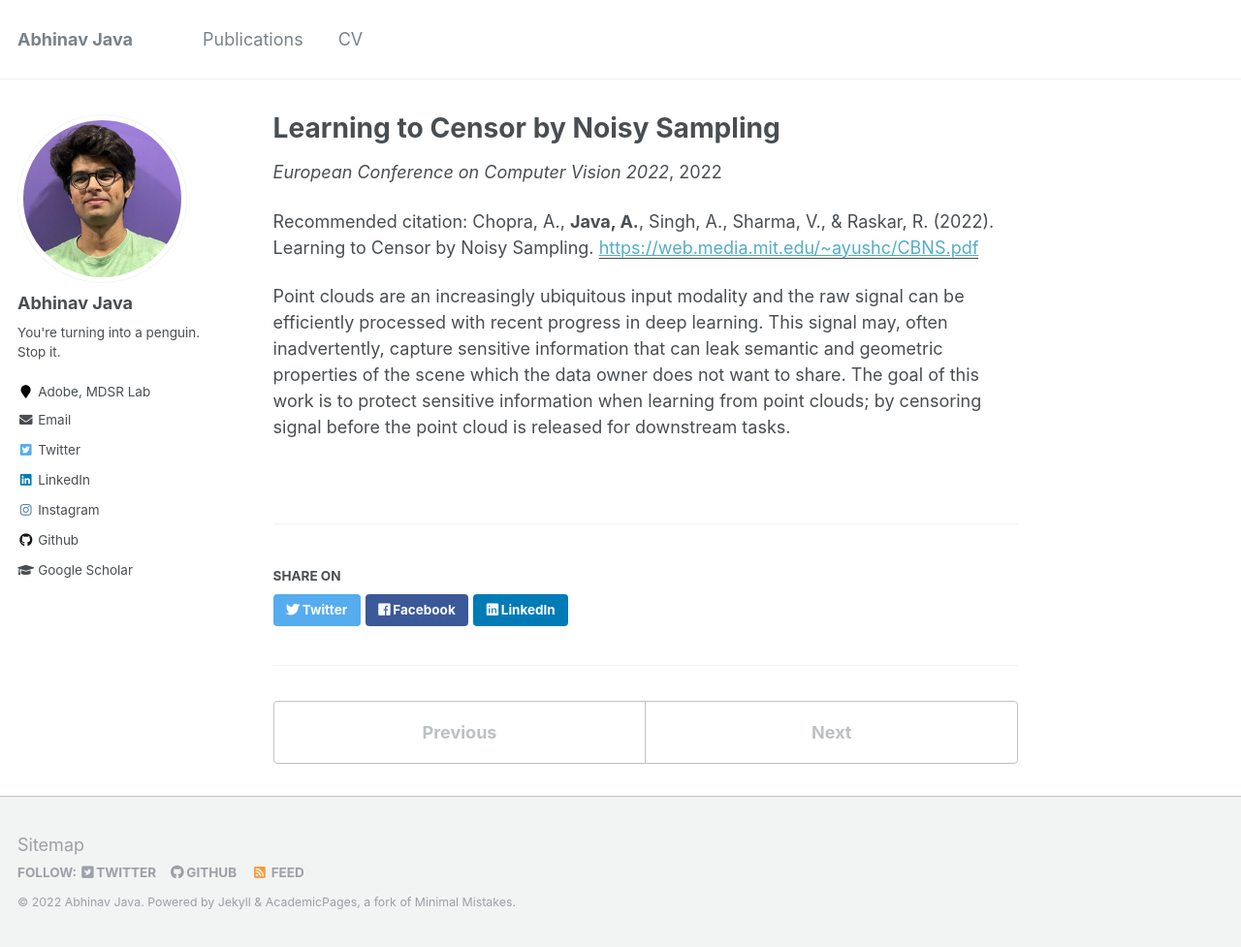
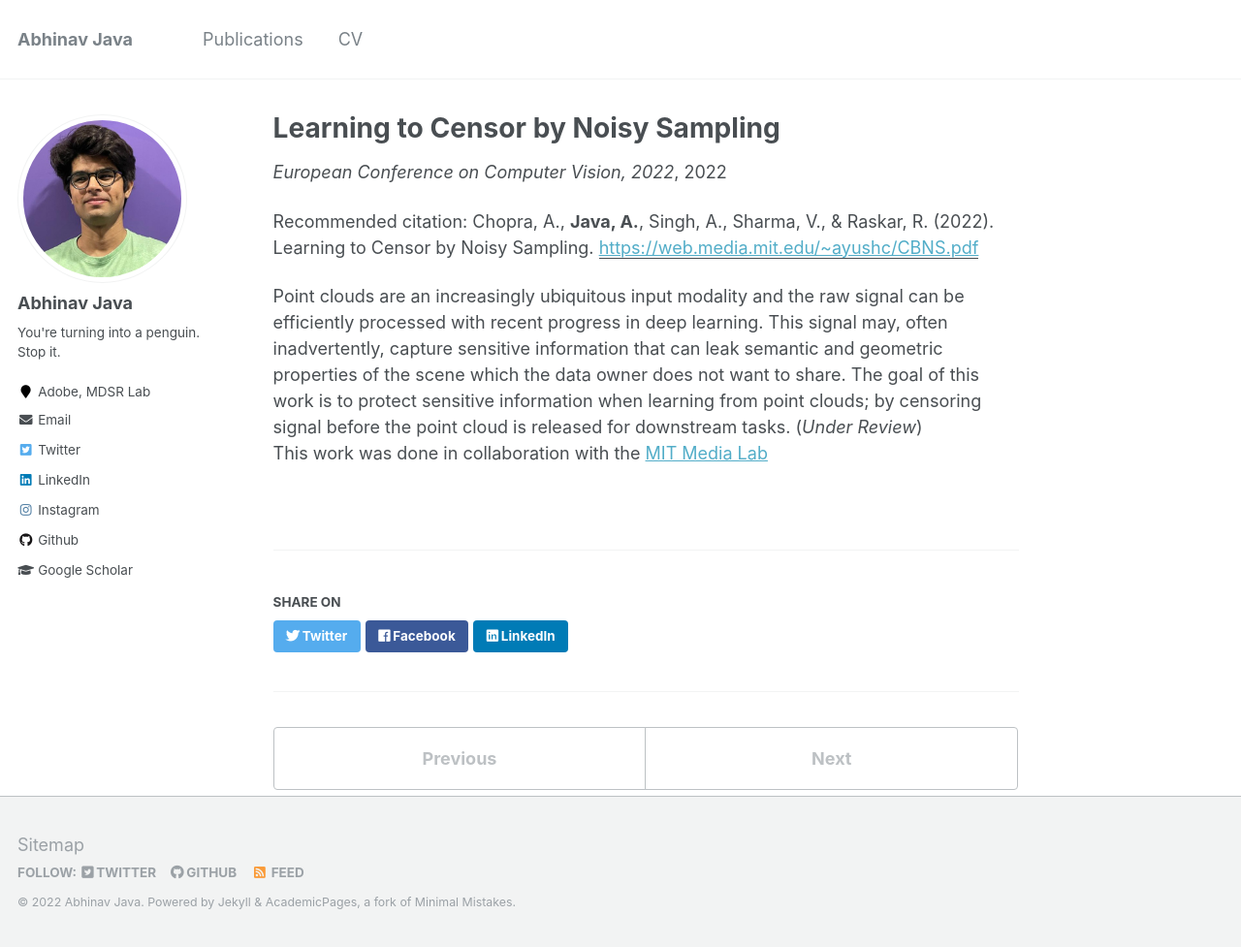
Before and after one commit to java-abhinav07/java-abhinav07, a Jekyll site: the page built from _publications/cbns.md, in a window 1280 px wide and 977 px high. Shown: the whole window at 97% size. Built offline with Jekyll 4.4.1, drawn with Linux system fonts in a browser that asks for light colours.

Commit message:
Update cbns.md

```diff
--- a/_publications/cbns.md
+++ b/_publications/cbns.md
@@ -4,10 +4,10 @@ collection: publications
 permalink: /publication/cbns
 # excerpt: 'This paper is about the number 1. The number 2 is left for future work.'
 date: 2022-03-03
-venue: 'European Conference on Computer Vision 2022'
+venue: 'European Conference on Computer Vision, 2022'
 paperurl: 'https://web.media.mit.edu/~ayushc/CBNS.pdf'
 citation: 'Chopra, A., <b>Java, A.</b>, Singh, A., Sharma, V., & Raskar, R. (2022). Learning to Censor by Noisy Sampling.'
 image: "../images/cbns.png"
 ---
-Point clouds are an increasingly ubiquitous input modality and the raw signal can be efficiently processed with recent progress in deep learning. This signal may, often inadvertently, capture sensitive information that can leak semantic and geometric properties of the scene which the data owner does not want to share. The goal of this work is to protect sensitive information when learning from point clouds; by censoring signal before the point cloud is released for downstream tasks. <br>
-<!-- This work was done in collaboration with the [MIT Media Lab](https://www.media.mit.edu/) -->
+Point clouds are an increasingly ubiquitous input modality and the raw signal can be efficiently processed with recent progress in deep learning. This signal may, often inadvertently, capture sensitive information that can leak semantic and geometric properties of the scene which the data owner does not want to share. The goal of this work is to protect sensitive information when learning from point clouds; by censoring signal before the point cloud is released for downstream tasks. (<i>Under Review</i>) <br>
+This work was done in collaboration with the [MIT Media Lab](https://www.media.mit.edu/)
```
